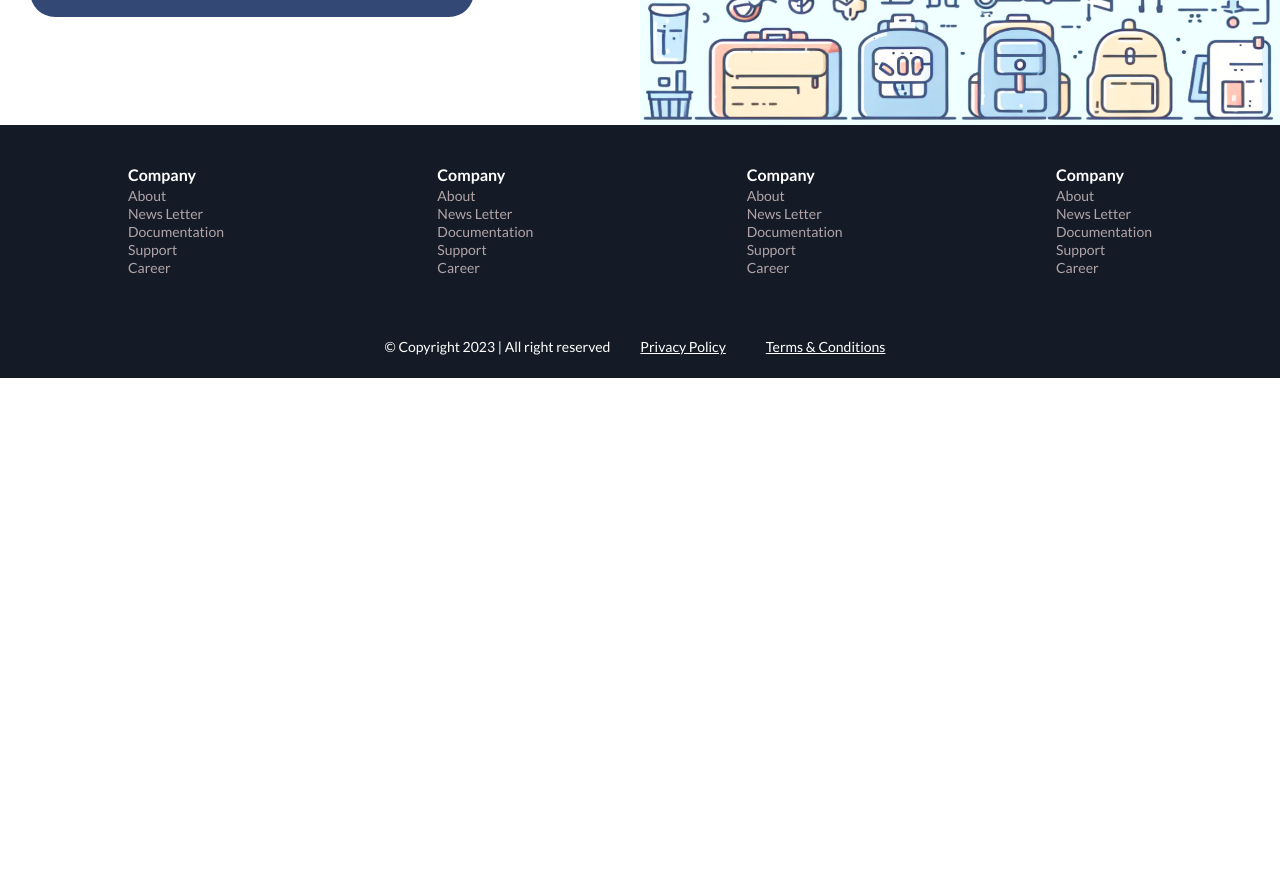
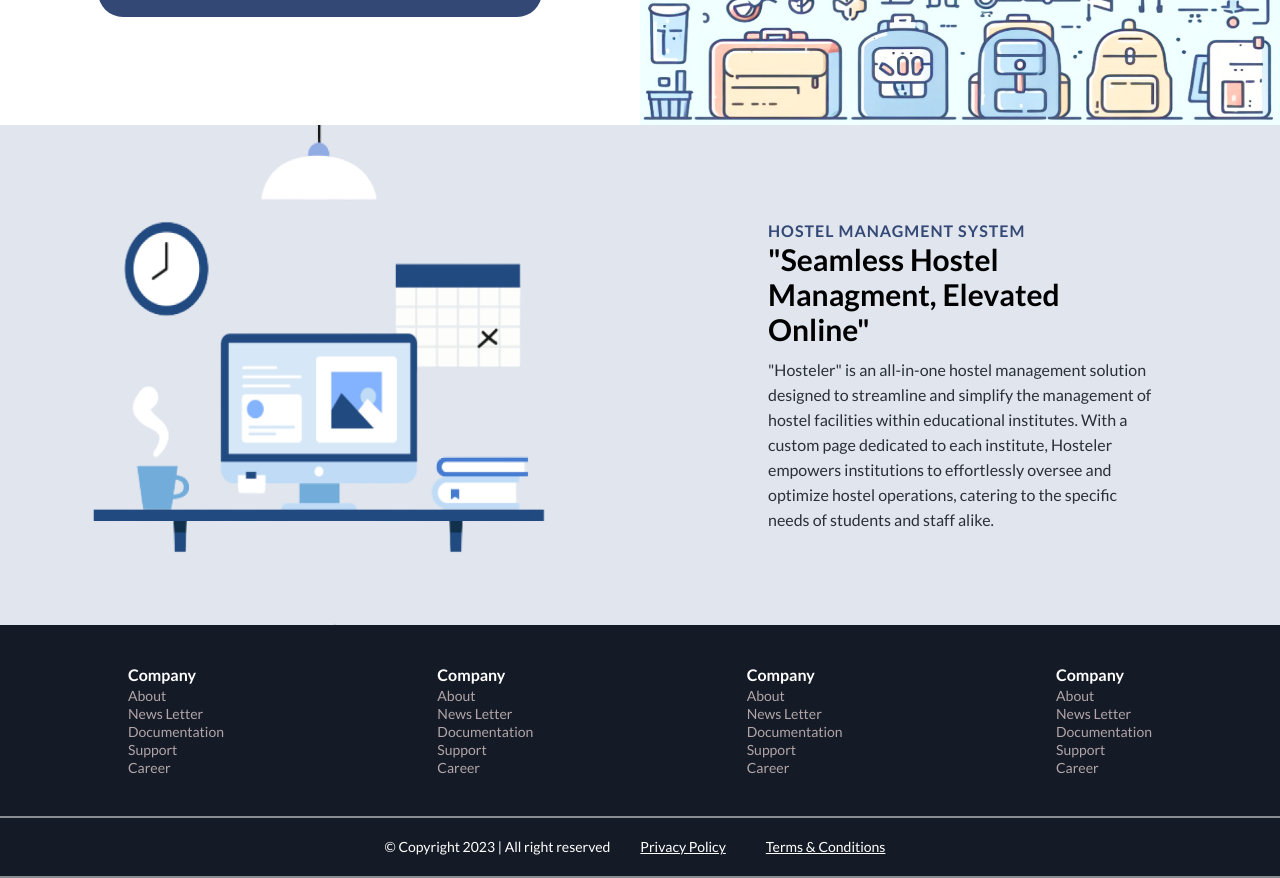
Before and after one commit to codewithbharat/hostelBees, a React (Vite) app in the folder client/: page / in a window 1280 px wide. Shown: the part 380-1258 px from the top of the page. Before the commit the page ends 800 px from the top, so only its background shows below. Built offline with nearby package versions, Linux system fonts and the light colour scheme.

Commit message:
added_InfoSection -> Home.jsx

```diff
--- a/client/src/components/style/Footer.css
+++ b/client/src/components/style/Footer.css
@@ -46,6 +46,7 @@
 }
 
 .footer__margin {
+  background-color: rgba(255, 255, 255, 0.495);
   height: 2px;
   width: 100%;
 }
--- a/client/src/pages/Home.jsx
+++ b/client/src/pages/Home.jsx
@@ -3,6 +3,7 @@
 import { Link } from 'react-router-dom'
 
 import hero from './assets/home_hero.png'
+import info from './assets/home_info.png'
 const Home = () => {
     return (
         <div className='home'>
@@ -22,6 +23,18 @@
                     <img src={hero} alt="" />
                 </div>
             </div>
+            <div className="info">
+                <div className="info__textbox">
+                    <div className="info__textbox__text">
+                        <span>hostel managment system</span>
+                        <h2>"Seamless Hostel Managment, Elevated Online"</h2>
+                        <p>"Hosteler" is an all-in-one hostel management solution designed to streamline and simplify the management of hostel facilities within educational institutes. With a custom page dedicated to each institute, Hosteler empowers institutions to effortlessly oversee and optimize hostel operations, catering to the specific needs of students and staff alike.</p>
+                    </div>
+                </div>
+                <div className="info__img">
+                    <img src={info} alt="" />
+                </div>
+            </div>
         </div>
     )
 }
--- a/client/src/pages/styles/Home.css
+++ b/client/src/pages/styles/Home.css
@@ -13,6 +13,9 @@
 .hero_textBox {
   background-color: inherit;
   width: 50%;
+  display: flex;
+  align-items: center;
+  justify-content: center;
 }
 
 .hero__text {
@@ -80,3 +83,74 @@
   height: 500px;
   width: 100%;
 }
+
+.info {
+  background-color: #e0e5ee;
+  max-width: 100%;
+  height: 500px;
+  display: flex;
+  align-items: center;
+  flex-direction: row-reverse;
+}
+
+.info__textbox {
+  background-color: inherit;
+  width: 50%;
+  display: flex;
+  align-items: center;
+  justify-content: center;
+}
+
+.info__textbox__text {
+  background-color: inherit;
+  width: 60%;
+  margin: 30px;
+  padding: 30px;
+  border-radius: 25px;
+}
+
+.info__textbox__text span {
+  color: #334875;
+  font-family: Lato;
+  font-size: 16px;
+  font-style: normal;
+  font-weight: 700;
+  line-height: 23px; /* 115% */
+  letter-spacing: 1px;
+  text-transform: uppercase;
+}
+
+.info__textbox__text h2 {
+  color: #000;
+  font-family: Lato;
+  font-size: 30px;
+  font-style: normal;
+  font-weight: 900;
+  line-height: 35px; /* 132.5% */
+}
+
+.info__textbox__text p {
+  color: #2a3037;
+  font-family: Lato;
+  font-size: 16px;
+  font-style: normal;
+  font-weight: 400;
+  padding-top: 10px;
+  line-height: 25px; /* 150% */
+}
+
+.info__img {
+  background-color: inherit;
+  width: 50%;
+  display: flex;
+  align-items: center;
+  height: 500px;
+  display: flex;
+  align-items: center;
+  justify-content: center;
+}
+
+.info__img img {
+  height: 500px;
+  width: 80%;
+}
```
Also changed, not shown: client/src/pages/assets/home_info.png (added).
